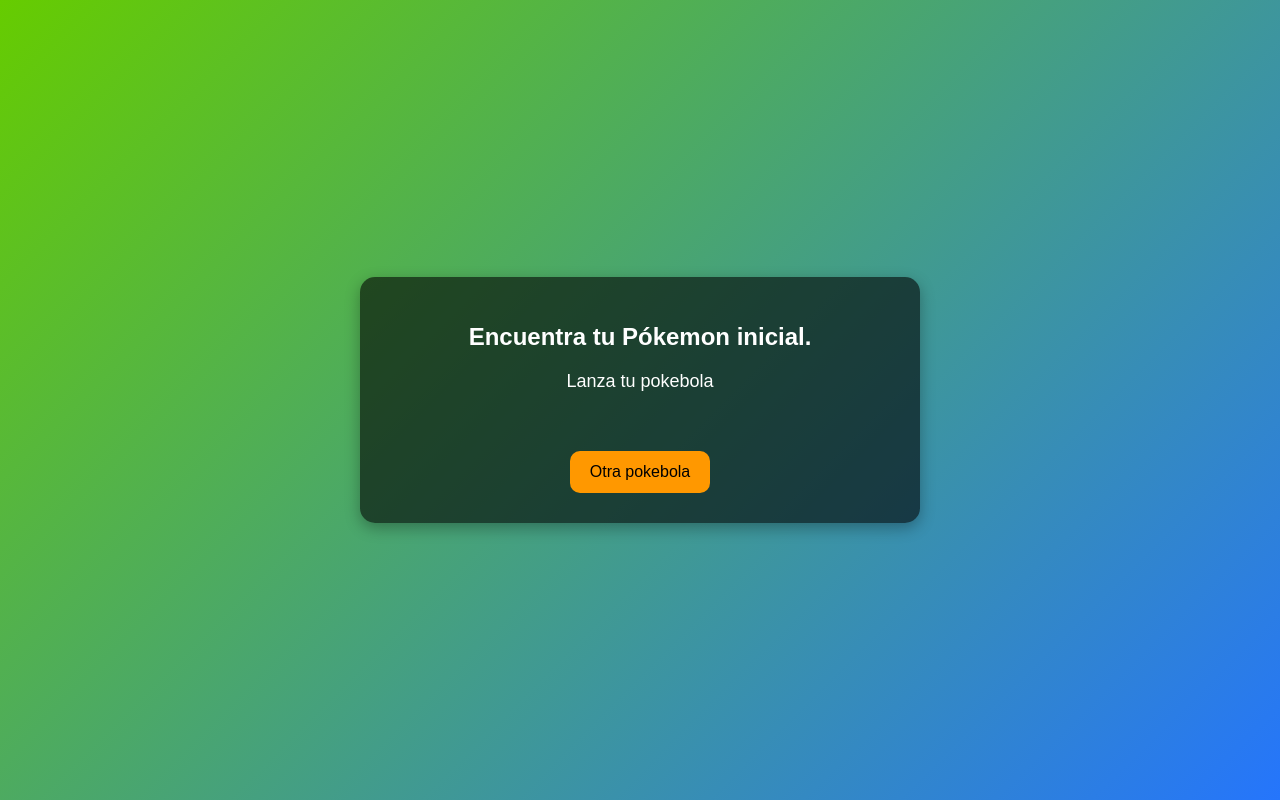
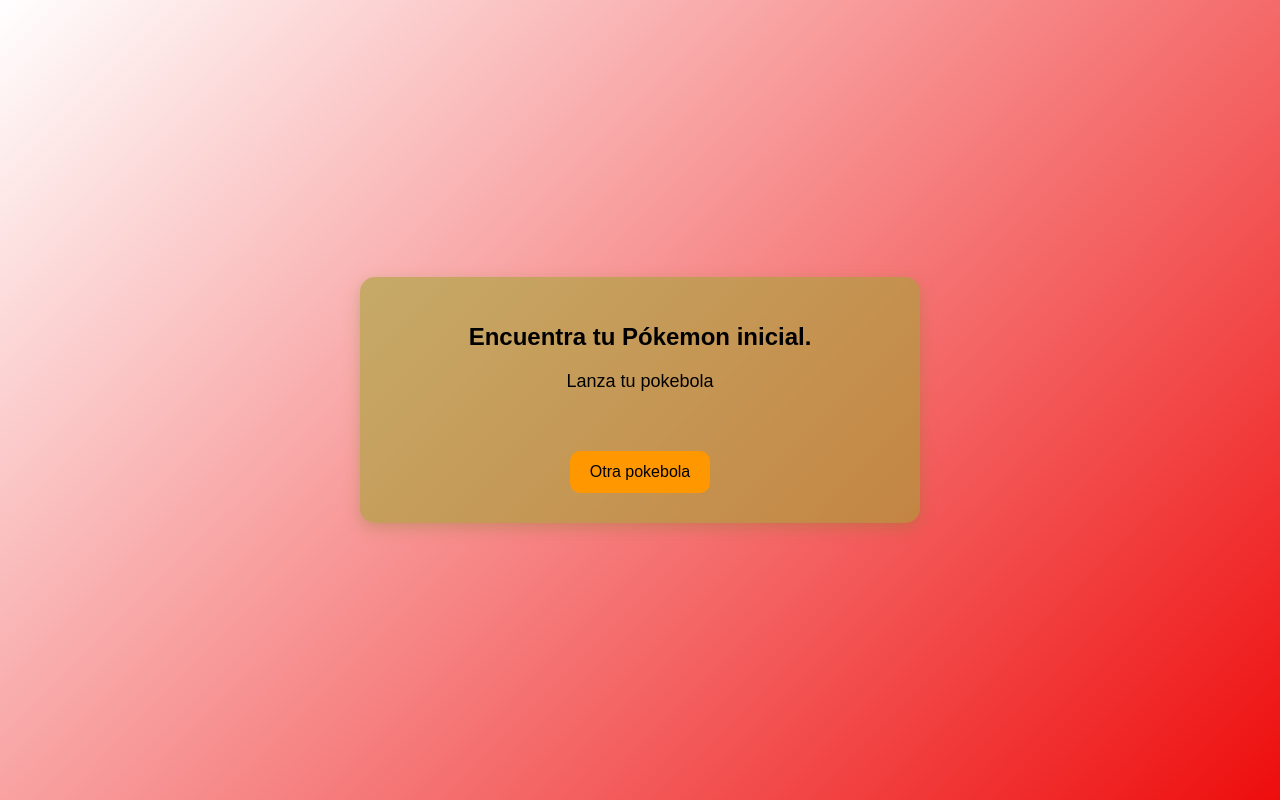
Before and after one commit to PedroSandovalEs/Chamba-del-golfo, a plain HTML site: page index.html in a window 1280 px wide. Drawn offline with Linux system fonts and the light colour scheme.

Commit message:
Update style.css

```diff
--- a/style.css
+++ b/style.css
@@ -1,7 +1,7 @@
 body {
   font-family: Arial, sans-serif;
-  background: linear-gradient(135deg, #66cc00, #2575fc);
-  color: #fff;
+  background: linear-gradient(135deg, #ffffff, #ee0d0d);
+  color: #000000;
   text-align: center;
   height: 100vh;
   margin: 0;
@@ -11,12 +11,12 @@
 }
 
 .container {
-  background: rgba(0, 0, 0, 0.6);
+  background: rgba(165, 163, 54, 0.6);
   padding: 30px;
   border-radius: 15px;
   width: 80%;
   max-width: 500px;
-  box-shadow: 0px 5px 15px rgba(0,0,0,0.3);
+  box-shadow: 0px 5px 15px rgba(129, 128, 46, 0.342);
 }
 
 h1 {
```
